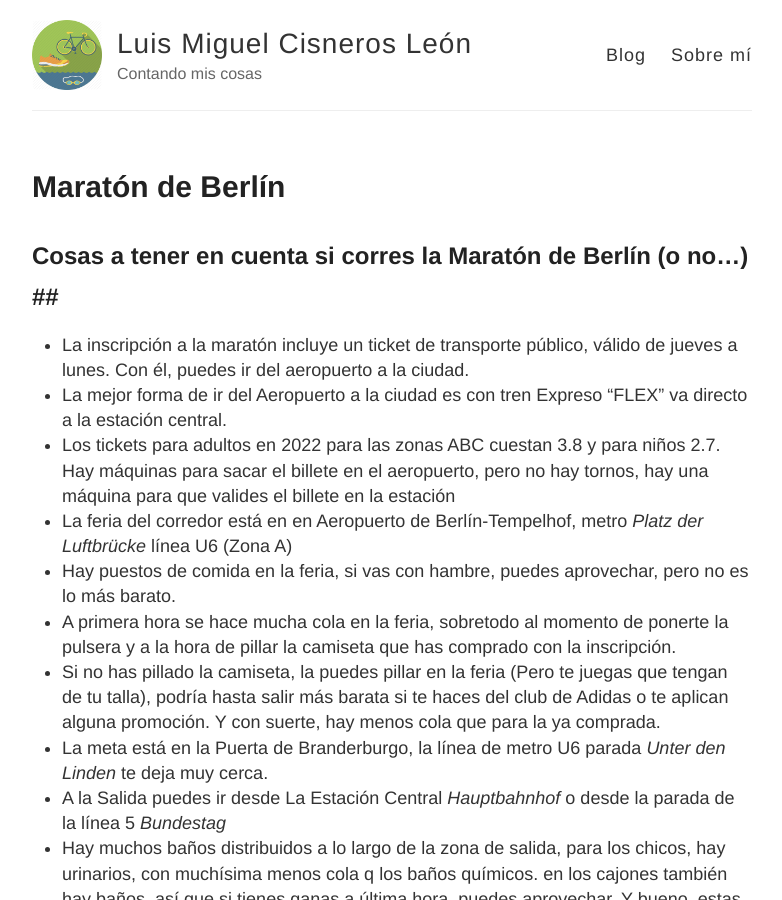
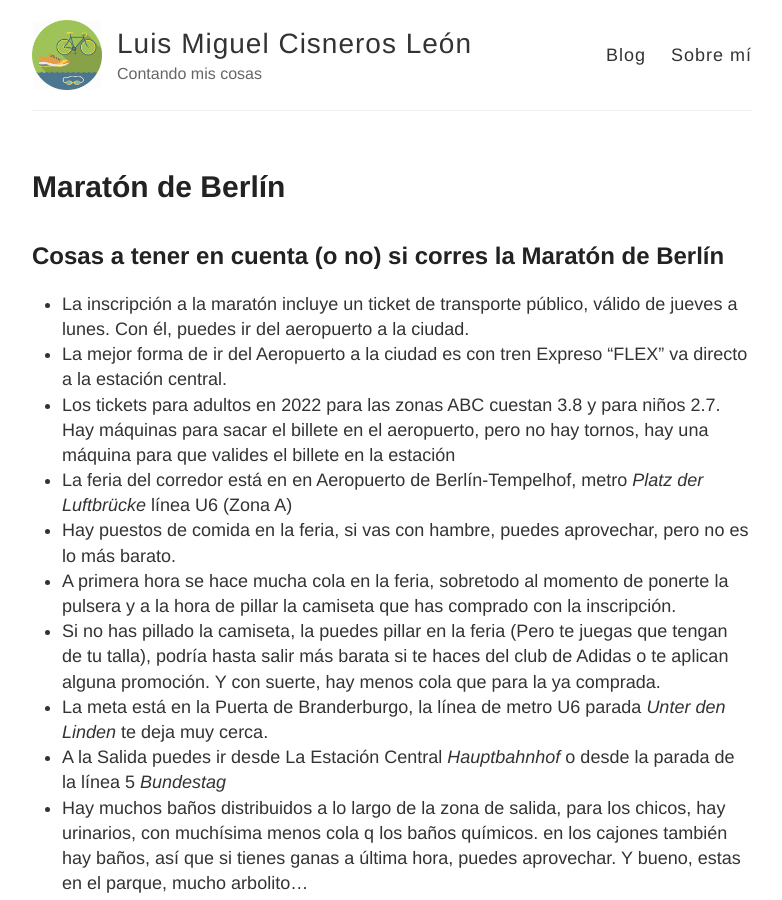
Before and after one commit to luismcl/luismcl.github.io, a Jekyll site: the page built from _posts/2022-10-3-Maraton-De-Berlin.md, in a window 1280 px wide and 900 px high. Shown: the whole window, without its empty margins (248-1030 px from the left). Built offline with Jekyll 4.4.1, drawn with Linux system fonts in a browser that asks for light colours; comment, search, counter and statistics services are not loaded.

Commit message:
Spell check

```diff
--- a/_posts/2022-10-3-Maraton-De-Berlin.md
+++ b/_posts/2022-10-3-Maraton-De-Berlin.md
@@ -3,7 +3,7 @@ layout: post
 title: Maratón de Berlín
 ---
 
-## Cosas a tener en cuenta si corres la Maratón de Berlín (o no...) ## ##
+## Cosas a tener en cuenta (o no) si corres la Maratón de Berlín ##
 
 * La inscripción a la maratón incluye un ticket de transporte público, válido de jueves a lunes. Con él, puedes ir del aeropuerto a la ciudad.
 * La mejor forma de ir del Aeropuerto a la ciudad es con tren Expreso "FLEX" va directo a la estación central.
```
